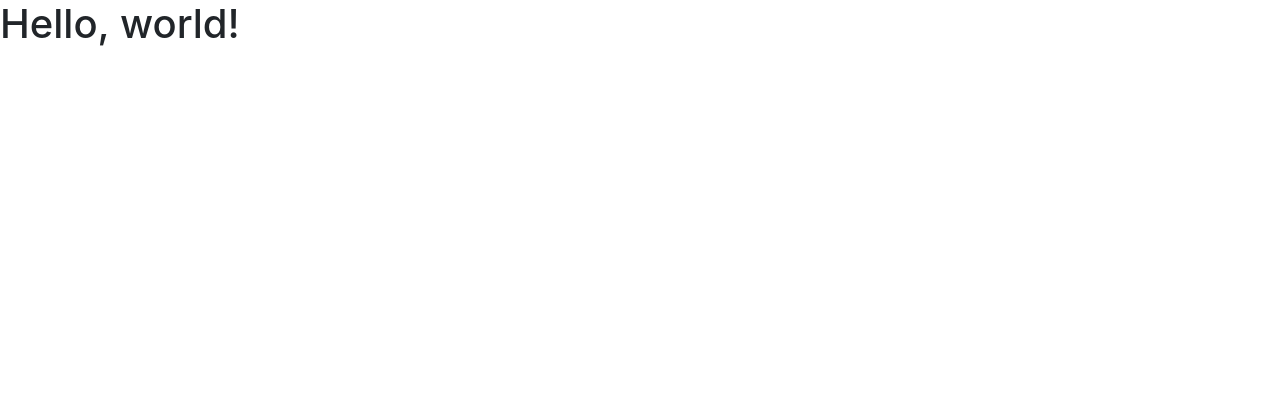
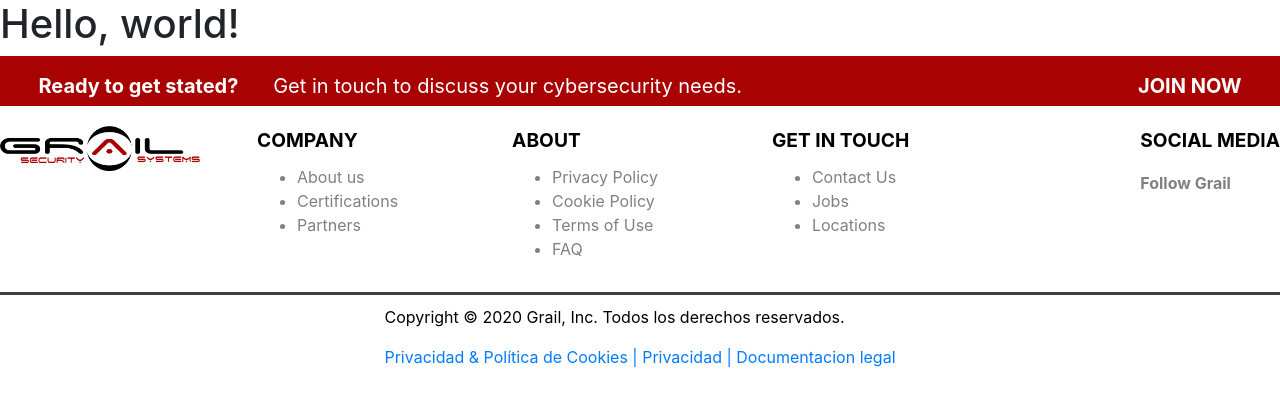
Before and after one commit to jordicallupegrail/grail-bootstrap, a plain HTML site: page index.html in a window 1280 px wide. Drawn offline with nearby package versions, Linux system fonts and the light colour scheme.

Commit message:
le buen fUter

```diff
--- a/index.html
+++ b/index.html
@@ -1,5 +1,5 @@
 <!DOCTYPE html>
-<html>
+<html lang="es">
     <head>
         <meta charset="utf-8" />
         <meta http-equiv="X-UA-Compatible" content="IE=edge" />
@@ -18,6 +18,86 @@
     <body>
         <h1>Hello, world!</h1>
 
+
+
+        <!-- ========== Footer Start ========== -->
+        <footer id="footer">
+            <div class="footer-wrapper">
+                <div class="footer-divisor">
+                    <span class="msg-divisor-left">
+                        Ready to get stated?
+                        <span style="font-weight: normal; margin-left: 30px">Get in touch to discuss your cybersecurity
+                            needs.</span>
+                    </span>
+                    <span class="msg-divisor-right">JOIN NOW</span>
+                </div>
+
+                <div class="footer-wrapper-top">
+                    <div class="footer-box-lists">
+                        <div>
+                            <img class="footer-logo" src="assets/img/png/logo.png" alt="Logo" />
+                        </div>
+                        <div class="footer-list">
+                            <p>COMPANY</p>
+                            <ul>
+                                <li>About us</li>
+                                <li>Certifications</li>
+                                <li>Partners</li>
+                            </ul>
+                        </div>
+                        <div class="footer-list">
+                            <p>ABOUT</p>
+                            <ul>
+                                <li>Privacy Policy</li>
+                                <li>Cookie Policy</li>
+                                <li>Terms of Use</li>
+                                <li>FAQ</li>
+                            </ul>
+                        </div>
+                        <div class="footer-list">
+                            <p>GET IN TOUCH</p>
+                            <ul>
+                                <li>Contact Us</li>
+                                <li>Jobs</li>
+                                <li>Locations</li>
+                            </ul>
+                        </div>
+                    </div>
+                    <div class="footer-social-media">
+                        <p style="font-weight: bolder; font-size: larger">
+                            SOCIAL MEDIA
+                        </p>
+                        <p style="
+                                        font-weight: bolder;
+                                        color: grey;
+                                        margin-bottom: 20px;
+                                    ">
+                            Follow Grail
+                        </p>
+                        <a class="fab fa-twitter fa-2x" href="https://www.twitter.com/" target="_blank"
+                            style="margin-right: 10px;"></a>
+                        <a class="fab fa-facebook fa-2x" href="https://www.facebook.com/" target="_blank"
+                            style="margin-right: 10px;"></a>
+                        <a class="fab fa-instagram fa-2x" href="https://www.instagram.com/" target="_blank"></a>
+                    </div>
+                </div>
+
+                <div class="footer-wrapper-bot">
+                    <div class="footer-legal">
+                        <p>
+                            Copyright © 2020 Grail, Inc. Todos los derechos
+                            reservados.
+                        </p>
+                        <div>
+                            <a class="linkFooter" href="#">Privacidad & Política de Cookies |</a>
+                            <a class="linkFooter" href="#">Privacidad | </a>
+                            <a class="linkFooter" href="#">Documentacion legal</a>
+                        </div>
+                    </div>
+                </div>
+            </div>
+        </footer>
+        <!-- ========== End Footer ========== -->
         <script
             src="https://code.jquery.com/jquery-3.5.1.slim.min.js"
             integrity="sha384-DfXdz2htPH0lsSSs5nCTpuj/zy4C+OGpamoFVy38MVBnE+IbbVYUew+OrCXaRkfj"
--- a/main.css
+++ b/main.css
@@ -0,0 +1,110 @@
+/*
+FOOTER / WRAPPER    *********************************************************************
+*/
+#footer {
+    position: sticky;
+    clear: both;
+    bottom: 0;
+    left: 0;
+    margin: auto;
+    background-color: var(--main-bg-color);
+}
+
+.footer-wrapper {
+    margin-right: var(--margin-hort);
+    margin-left: var(--margin-hort);
+    display: flex;
+    flex-direction: column;
+    height: auto;
+    color: black;
+}
+
+/*
+DIVISOR    *********************************************************************
+*/
+.footer-divisor {
+    background-color: #a90202;
+    height: 50px;
+    margin-bottom: 20px;
+    width: 100%;
+    color: white;
+    font-size: 20px;
+}
+
+.msg-divisor-left {
+    margin-left: 3%;
+    font-weight: bolder;
+    float: left;
+    margin-top: 15px;
+}
+
+.msg-divisor-right {
+    margin-right: 3%;
+    font-weight: bolder;
+    float: right;
+    margin-top: 15px;
+}
+
+/*
+WRAPPER TOP    *********************************************************************
+*/
+.footer-wrapper-top {
+    width: 100%;
+    display: flex;
+    border-bottom: 3px solid #3f3c3d;
+    padding-bottom: 15px;
+}
+
+.footer-logo {
+    width: 200px;
+}
+
+.footer-box-lists {
+    display: flex;
+    flex: 1;
+    justify-content: flex-start;
+}
+
+.footer-list {
+    margin: 0 5%;
+}
+
+.footer-social-media {
+    float: right;
+}
+
+/*
+WRAPPER BOT    *********************************************************************
+*/
+.footer-wrapper-bot {
+    margin-top: 10px;
+    display: flex;
+    flex: 1;
+    justify-content: center;
+    margin-bottom: 15px;
+}
+
+.footer-legal {
+    flex-direction: column;
+    height: auto;
+    justify-content: space-around;
+}
+
+.footer-list > p {
+    font-weight: bolder;
+    font-size: larger;
+    margin-bottom: 10px;
+}
+
+.footer-list > ul {
+    color: gray;
+}
+
+.linkFooter {
+    cursor: pointer;
+    text-decoration: none;
+}
+
+.linkFooter:visited {
+    color: black;
+}
```
Also changed, not shown: assets/img/jpg/cover-1.jpg (added), assets/img/jpg/cover-2.jpg (added), assets/img/jpg/cover-3.jpg (added), assets/img/jpg/cover-4.jpg (added), assets/img/jpg/cover-5.jpg (added), assets/img/jpg/cover-6.jpg (added), assets/img/jpg/logoPedralbes.jpg (added), assets/img/png/kaspersky.png (added), assets/img/png/logo.png (added), assets/img/png/logoX3.png (added), assets/img/png/pimec.png (added), assets/img/png/social_Twitter_38.png (added), assets/img/png/social_facebook_fb_35.png (added), assets/img/png/social_instagram_3.png (added), 3 more files, 1 other file.
